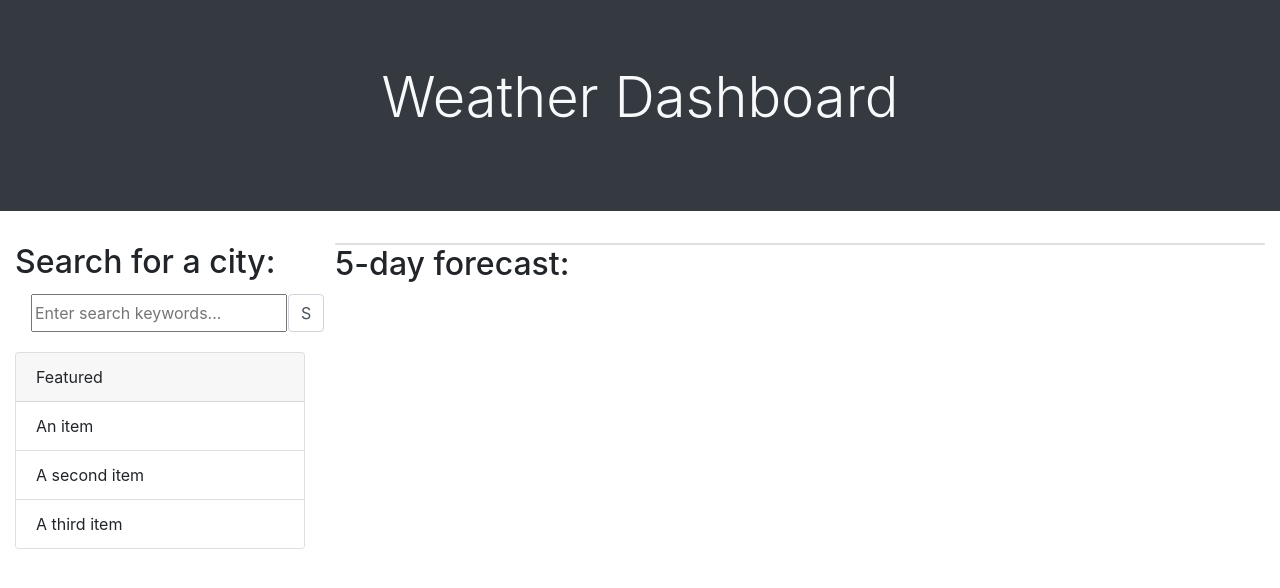
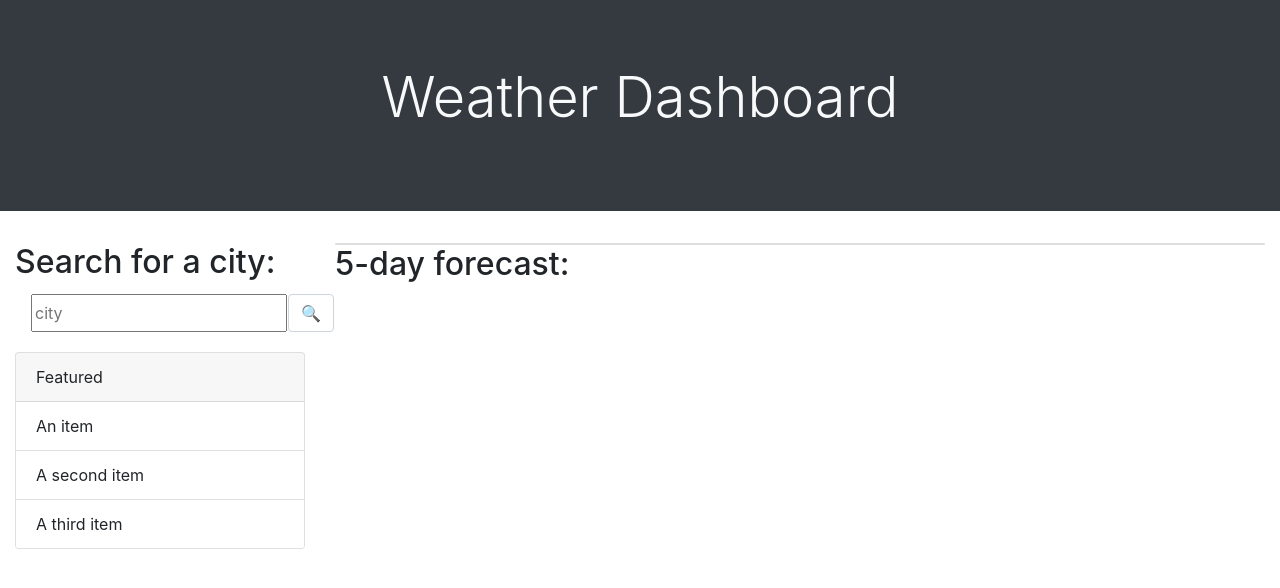
Before and after one commit to rich-f-p/weather-dashboard, a plain HTML site: page index.html in a window 1280 px wide. Drawn offline with nearby package versions, Linux system fonts and the light colour scheme.

Commit message:
add search icon, change placeholder for input

```diff
--- a/index.html
+++ b/index.html
@@ -21,8 +21,8 @@
           <section class="container col-3">
             <h2>Search for a city:</h2>
             <form id="search" class="d-flex form-group mb-3 ">
-              <input id ="userInput" class="form-select mx-3 my-1 row" name="search-keywords" placeholder="Enter search keywords..."/>
-                <button class="form-control my-1 row" style="max-width: fit-content" type="submit">S</button>
+              <input id ="userInput" class="form-select mx-3 my-1 row" name="search-city" placeholder="city"/>
+                <button class="form-control my-1 row" style="max-width: fit-content" type="submit">🔍</button>
             </form>
             <!-- list of user search -->
             <div class="card" >
```
